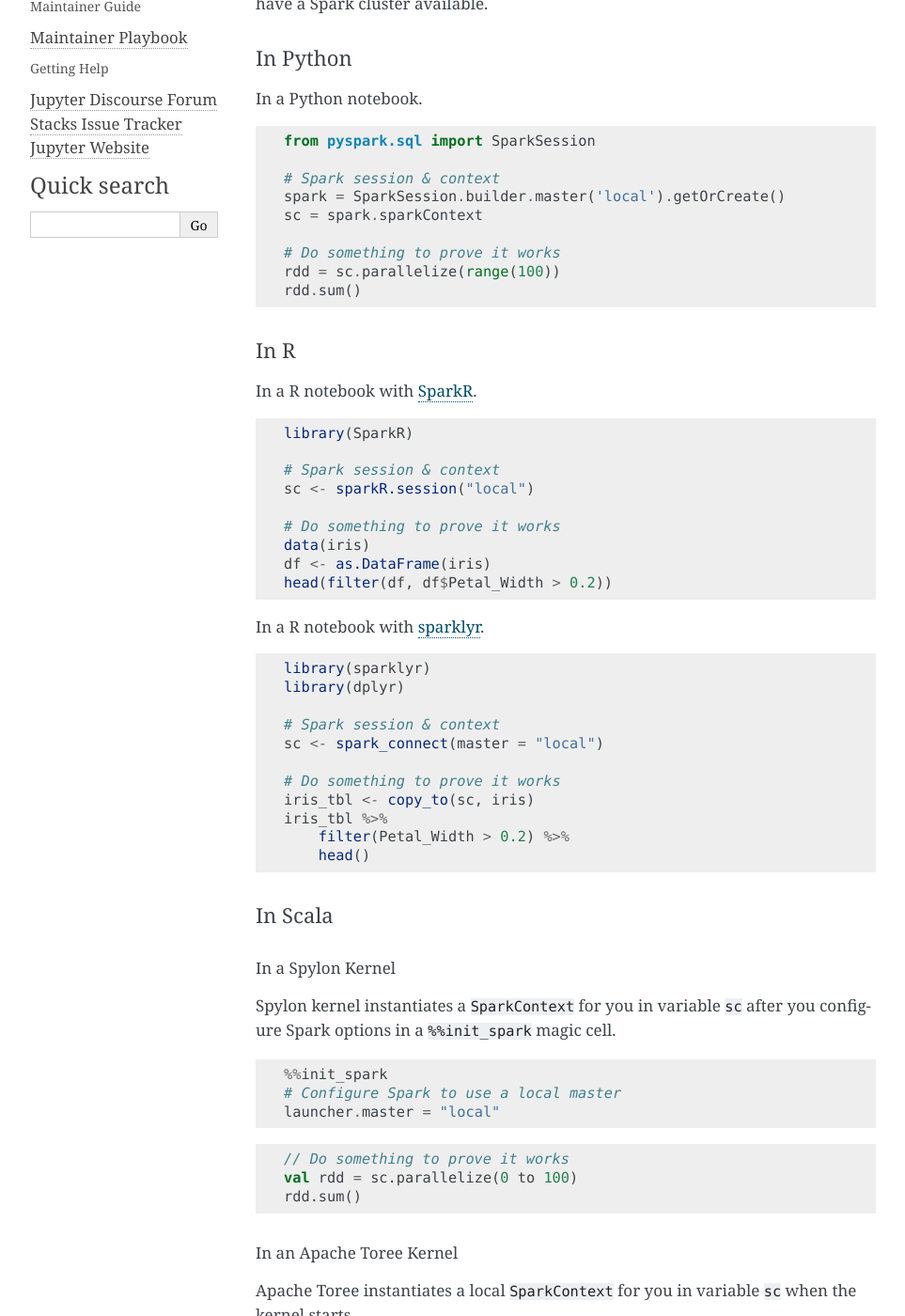
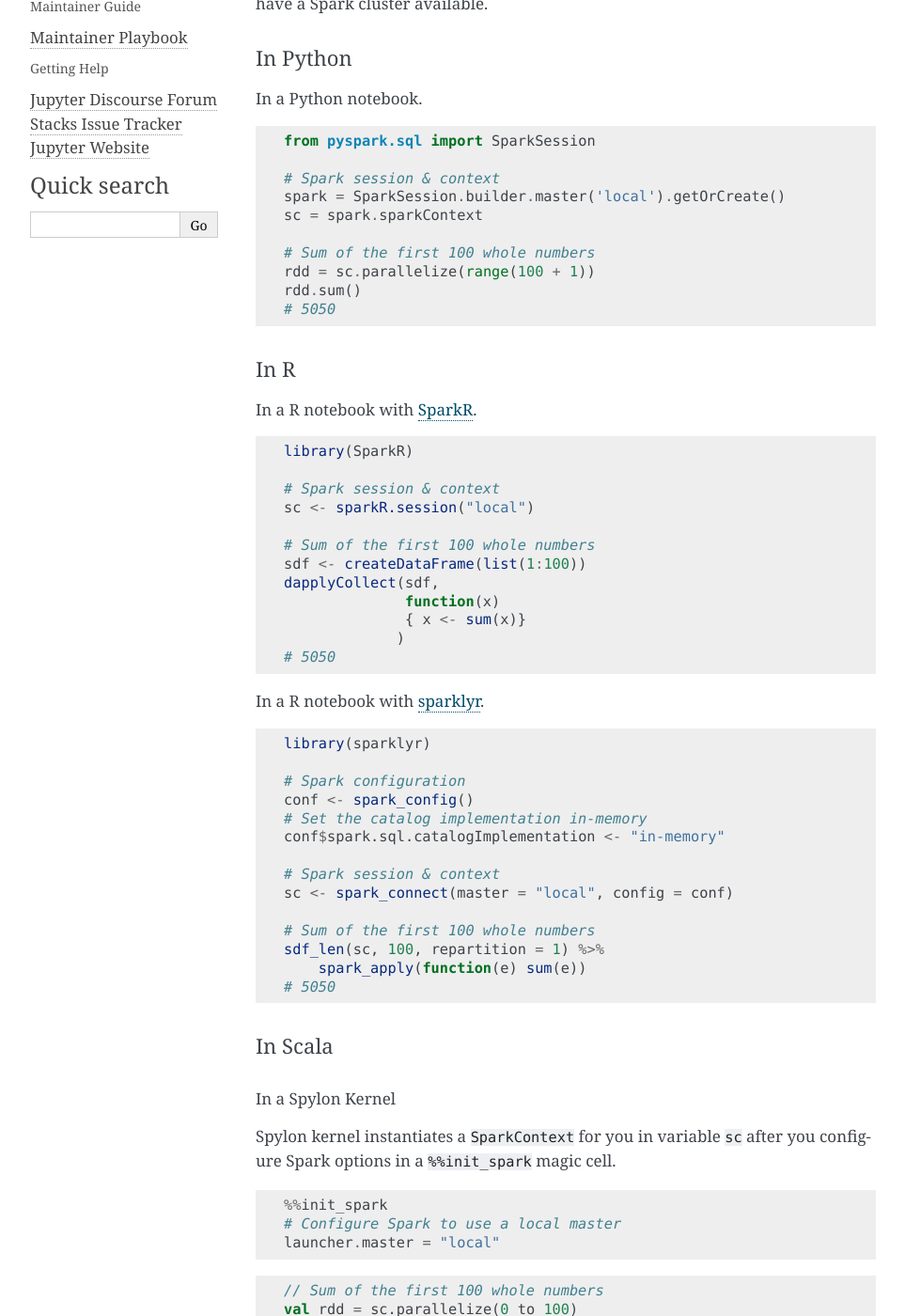
Before and after one commit to jupyter/docker-stacks, a Sphinx documentation site: the page built from docs/using/specifics.md, in a window 1280 px wide and 1400 px high, scrolled down 730 px. Shown: the whole window at 94% size, without its empty margins (148-1111 px from the left). Built offline with Sphinx 7.4.7, drawn with Linux system fonts in a browser that asks for light colours; pages that are not in the unit, such as notebooks, are missing from menus; some of the changed text lies outside the part shown.

Commit message:
Add spark notebook tests and change examples
* Test added for all kernels
* Same examples as provided in the documentation (`specifics.md`)
* Used the same use case for all examples: sum of the first 100 whole numbers

Note: I've not automatically tested `local_sparklyr.ipynb` since it creates by default the `metastore_db` dir and the `derby.log` file in the working directory. Since I mount it in `RO` it's not working. I'm struggling to set it elsewhere...

````diff
--- a/docs/using/specifics.md
+++ b/docs/using/specifics.md
@@ -27,9 +27,10 @@
 spark = SparkSession.builder.master('local').getOrCreate()
 sc = spark.sparkContext
 
-# Do something to prove it works
-rdd = sc.parallelize(range(100))
+# Sum of the first 100 whole numbers
+rdd = sc.parallelize(range(100 + 1))
 rdd.sum()
+# 5050
 ```
 
 #### In R
@@ -42,26 +43,32 @@
 # Spark session & context
 sc <- sparkR.session("local")
 
-# Do something to prove it works
-data(iris)
-df <- as.DataFrame(iris)
-head(filter(df, df$Petal_Width > 0.2))
+# Sum of the first 100 whole numbers
+sdf <- createDataFrame(list(1:100))
+dapplyCollect(sdf,
+              function(x)
+              { x <- sum(x)}
+             )
+# 5050
 ```
 
 In a R notebook with [sparklyr][sparklyr].
 
 ```R
 library(sparklyr)
-library(dplyr)
+
+# Spark configuration
+conf <- spark_config()
+# Set the catalog implementation in-memory
+conf$spark.sql.catalogImplementation <- "in-memory"
 
 # Spark session & context
-sc <- spark_connect(master = "local")
+sc <- spark_connect(master = "local", config = conf)
 
-# Do something to prove it works
-iris_tbl <- copy_to(sc, iris)
-iris_tbl %>%
-    filter(Petal_Width > 0.2) %>%
-    head()
+# Sum of the first 100 whole numbers
+sdf_len(sc, 100, repartition = 1) %>%
+    spark_apply(function(e) sum(e))
+# 5050
 ```
 
 #### In Scala
@@ -78,9 +85,10 @@
 ```
 
 ```scala
-// Do something to prove it works
+// Sum of the first 100 whole numbers
 val rdd = sc.parallelize(0 to 100)
 rdd.sum()
+// 5050
 ```
 
 ##### In an Apache Toree Kernel
@@ -88,9 +96,10 @@
 Apache Toree instantiates a local `SparkContext` for you in variable `sc` when the kernel starts.
 
 ```scala
-// do something to prove it works
+// Sum of the first 100 whole numbers
 val rdd = sc.parallelize(0 to 100)
 rdd.sum()
+// 5050
 ```
 
 ### Connecting to a Spark Cluster in Standalone Mode
@@ -120,9 +129,10 @@
 spark = SparkSession.builder.master('spark://master:7077').getOrCreate()
 sc = spark.sparkContext
 
-# Do something to prove it works
-rdd = sc.parallelize(range(100))
+# Sum of the first 100 whole numbers
+rdd = sc.parallelize(range(100 + 1))
 rdd.sum()
+# 5050
 ```
 
 #### In R
@@ -135,26 +145,31 @@
 # Spark session & context
 sc <- sparkR.session("spark://master:7077")
 
-# Do something to prove it works
-data(iris)
-df <- as.DataFrame(iris)
-head(filter(df, df$Petal_Width > 0.2))
+# Sum of the first 100 whole numbers
+sdf <- createDataFrame(list(1:100))
+dapplyCollect(sdf,
+              function(x)
+              { x <- sum(x)}
+             )
+# 5050
 ```
 
 In a R notebook with [sparklyr][sparklyr].
 
 ```R
 library(sparklyr)
-library(dplyr)
 
 # Spark session & context
-sc <- spark_connect(master = "spark://master:7077")
+# Spark configuration
+conf <- spark_config()
+# Set the catalog implementation in-memory
+conf$spark.sql.catalogImplementation <- "in-memory"
+sc <- spark_connect(master = "spark://master:7077", config = conf)
 
-# Do something to prove it works
-iris_tbl <- copy_to(sc, iris)
-iris_tbl %>%
-    filter(Petal_Width > 0.2) %>%
-    head()
+# Sum of the first 100 whole numbers
+sdf_len(sc, 100, repartition = 1) %>%
+    spark_apply(function(e) sum(e))
+# 5050
 ```
 
 #### In Scala
@@ -171,9 +186,10 @@
 ```
 
 ```scala
-// Do something to prove it works
+// Sum of the first 100 whole numbers
 val rdd = sc.parallelize(0 to 100)
 rdd.sum()
+// 5050
 ```
 
 ##### In an Apache Toree Scala Notebook
@@ -193,9 +209,10 @@
 // should print the value of --master in the kernel spec
 println(sc.master)
 
-// do something to prove it works
+// Sum of the first 100 whole numbers
 val rdd = sc.parallelize(0 to 100)
 rdd.sum()
+// 5050
 ```
 
 ## Tensorflow
````
Also changed, not shown: 6 other files.
